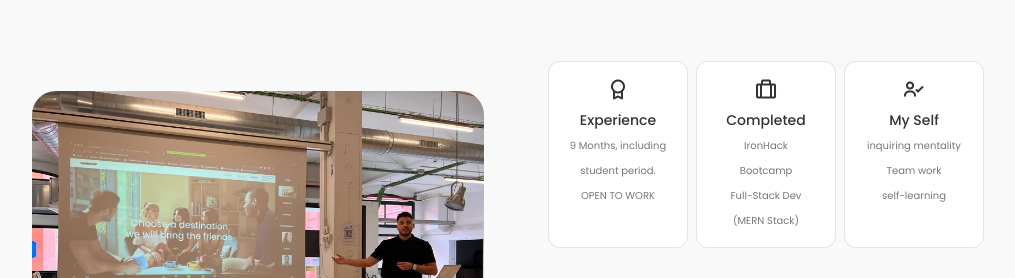
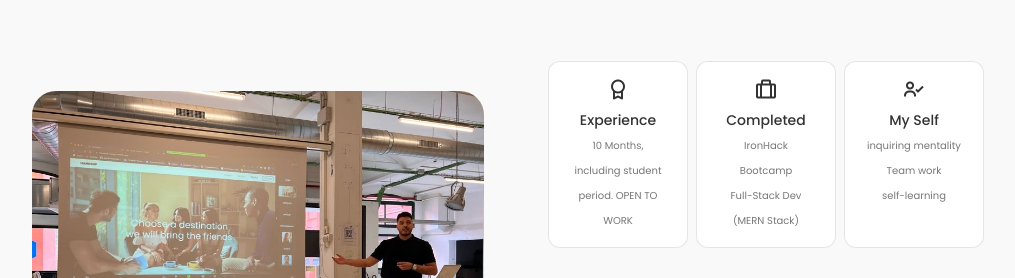
Before and after one commit to admartinbarcelo/portfolio-admartinbarcelo, a React (Vite) app: page / in a window 1280 px wide. Shown: the part 3080-3358 px from the top of the page, without its empty margins (124-1139 px from the left). Built offline with nearby package versions, Linux system fonts and the light colour scheme.

Commit message:
add some info

```diff
--- a/src/components/about/Info.jsx
+++ b/src/components/about/Info.jsx
@@ -7,7 +7,7 @@ function Info () {
         <i class="bx bx-award about__icon"></i>
 
         <h3 className="about__title">Experience</h3>
-        <span className="about__subtitle">9 Months, including student period. OPEN TO WORK </span>
+        <span className="about__subtitle">10 Months, including student period. OPEN TO WORK </span>
       </div>
 
       <div className="about__box">
```
